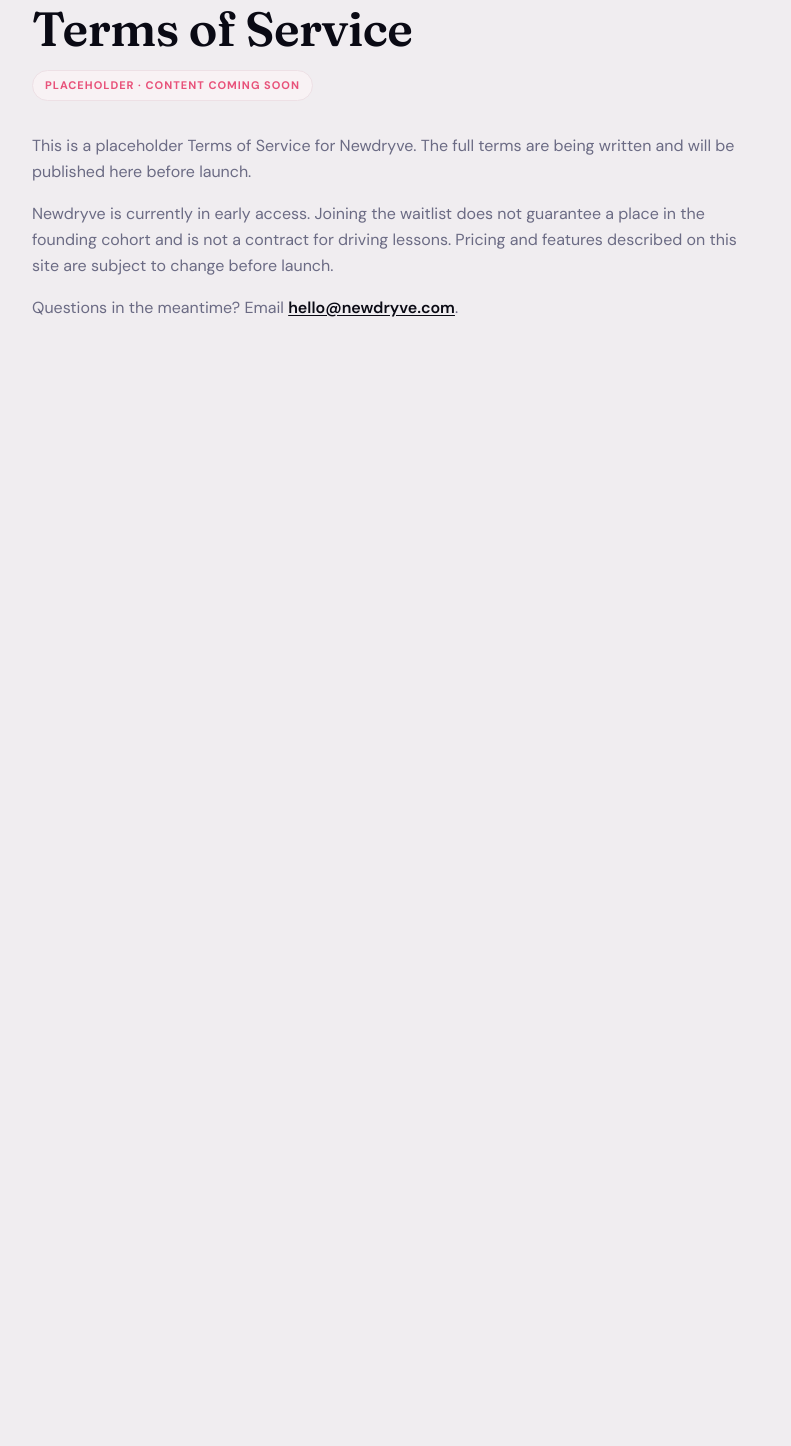
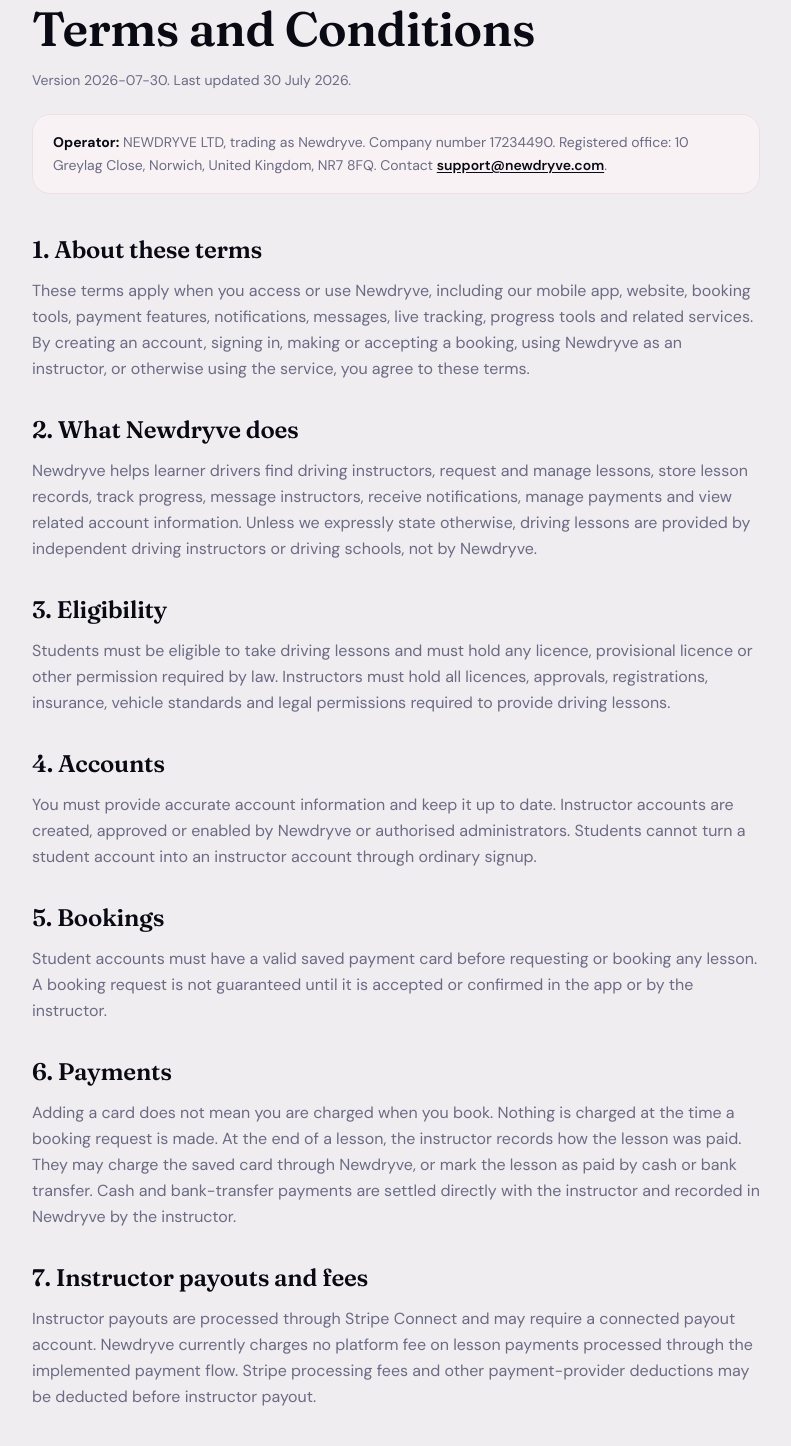
Before and after one commit to SUDO-LONDON/Newdryve-landing, a Next.js app: page /terms in a window 1280 px wide. Shown: the part 140-1586 px from the top of the page, without its empty margins (244-1035 px from the left). Before the commit the page ends 800 px from the top, so only its background shows below. Built offline with nearby package versions, Linux system fonts and the light colour scheme; no server answers.

Commit message:
Publish terms page

```diff
--- a/app/terms/page.tsx
+++ b/app/terms/page.tsx
@@ -1,20 +1,37 @@
 import Link from 'next/link';
 
 export const metadata = {
-  title: 'Terms of Service',
-  description: 'The terms that govern your use of Newdryve.',
+  title: 'Terms and Conditions | Newdryve',
+  description: 'Terms and conditions for using Newdryve.',
   robots: { index: false, follow: true },
   alternates: { canonical: '/terms' },
 };
+
+const sections = [
+  ['1. About these terms', 'These terms apply when you access or use Newdryve, including our mobile app, website, booking tools, payment features, notifications, messages, live tracking, progress tools and related services. By creating an account, signing in, making or accepting a booking, using Newdryve as an instructor, or otherwise using the service, you agree to these terms.'],
+  ['2. What Newdryve does', 'Newdryve helps learner drivers find driving instructors, request and manage lessons, store lesson records, track progress, message instructors, receive notifications, manage payments and view related account information. Unless we expressly state otherwise, driving lessons are provided by independent driving instructors or driving schools, not by Newdryve.'],
+  ['3. Eligibility', 'Students must be eligible to take driving lessons and must hold any licence, provisional licence or other permission required by law. Instructors must hold all licences, approvals, registrations, insurance, vehicle standards and legal permissions required to provide driving lessons.'],
+  ['4. Accounts', 'You must provide accurate account information and keep it up to date. Instructor accounts are created, approved or enabled by Newdryve or authorised administrators. Students cannot turn a student account into an instructor account through ordinary signup.'],
+  ['5. Bookings', 'Student accounts must have a valid saved payment card before requesting or booking any lesson. A booking request is not guaranteed until it is accepted or confirmed in the app or by the instructor.'],
+  ['6. Payments', 'Adding a card does not mean you are charged when you book. Nothing is charged at the time a booking request is made. At the end of a lesson, the instructor records how the lesson was paid. They may charge the saved card through Newdryve, or mark the lesson as paid by cash or bank transfer. Cash and bank-transfer payments are settled directly with the instructor and recorded in Newdryve by the instructor.'],
+  ['7. Instructor payouts and fees', 'Instructor payouts are processed through Stripe Connect and may require a connected payout account. Newdryve currently charges no platform fee on lesson payments processed through the implemented payment flow. Stripe processing fees and other payment-provider deductions may be deducted before instructor payout.'],
+  ['8. Cancellations, rescheduling and no-shows', 'Cancelling more than 24 hours before the lesson is free unless the app or instructor clearly says otherwise before booking. Cancelling within 24 hours may result in a cancellation charge of 50% of the lesson price. A no-show may lead to a charge up to the full lesson price where permitted.'],
+  ['9. Refunds and disputes', 'Refunds may depend on lesson status, payment method, instructor evidence, cancellation timing and applicable consumer rights. If you believe a charge is incorrect, contact us promptly with booking details and the reason for the dispute.'],
+  ['10. Safety and instructor responsibilities', 'Students must be fit and legally allowed to drive at the time of each lesson. Instructors are responsible for their availability, pricing, lesson types, lesson delivery, vehicle, insurance, qualifications, records and tax obligations.'],
+  ['11. Location and live tracking', 'Newdryve may use location information for pickup points, distance estimates, live lesson tracking, route context, safety features and booking records. You must not rely on live tracking as an emergency, safety or navigation service.'],
+  ['12. Messages, progress and reviews', 'You must communicate respectfully and only for legitimate lesson, account, support or safety purposes. Progress information is for learning support only and is not a guarantee that a student is ready for a test or will pass. Reviews must be honest, fair, relevant and based on genuine experience.'],
+  ['13. Tools and third-party services', 'Newdryve may provide calendar feeds, exports, statements, receipts, expense recording, receipt scanning and AI-generated summaries. These tools are provided for convenience. Newdryve may rely on third-party services such as Stripe, mapping providers, notification providers, authentication providers, hosting services and app stores.'],
+  ['14. Account deletion and privacy', 'You may request or use available tools to delete your account. We may retain records where necessary for legal, regulatory, tax, fraud prevention, payment, dispute, security or legitimate business purposes. Our use of personal data is described in our Privacy Policy.'],
+  ['15. Acceptable use', 'You must not use Newdryve unlawfully, fraudulently, abusively or in a way that harms other users, Newdryve or the public. You must not bypass security, interfere with payments, impersonate others, harass users, misuse personal data or arrange fraudulent bookings.'],
+  ['16. Liability and consumer rights', 'Nothing in these terms excludes or limits liability where it would be unlawful to do so. Nothing in these terms affects your statutory rights as a consumer.'],
+  ['17. Changes, governing law and contact', 'We may update these terms from time to time. These terms are governed by the laws of England and Wales. Questions, complaints, cancellation disputes, refund requests and support queries should be sent to support@newdryve.com.'],
+];
 
 export default function TermsPage() {
   return (
     <div className="bg-canvas text-ink min-h-screen">
       <main className="max-w-3xl mx-auto px-5 py-16 md:py-24">
-        <Link
-          href="/"
-          className="inline-flex items-center gap-1.5 text-sm font-bold text-ink-secondary hover:text-ink motion-safe:transition-colors"
-        >
+        <Link href="/" className="inline-flex items-center gap-1.5 text-sm font-bold text-ink-secondary hover:text-ink motion-safe:transition-colors">
           <svg width="14" height="14" viewBox="0 0 12 12" fill="none" aria-hidden="true">
             <path d="M9.5 6h-7M6 2.5 2.5 6 6 9.5" stroke="currentColor" strokeWidth="1.75" strokeLinecap="round" strokeLinejoin="round" />
           </svg>
@@ -22,30 +39,20 @@
         </Link>
 
         <h1 className="font-display mt-6 text-[clamp(32px,5vw,48px)] font-semibold tracking-[-1px] leading-[1.05]">
-          Terms of Service
+          Terms and Conditions
         </h1>
+        <p className="mt-4 text-sm text-ink-secondary">Version 2026-07-30. Last updated 30 July 2026.</p>
+        <p className="mt-6 rounded-2xl border border-blush-border bg-blush-surface px-5 py-4 text-sm leading-relaxed text-ink-secondary">
+          <strong className="text-ink">Operator:</strong> NEWDRYVE LTD, trading as Newdryve. Company number 17234490. Registered office: 10 Greylag Close, Norwich, United Kingdom, NR7 8FQ. Contact <a href="mailto:support@newdryve.com" className="font-semibold text-ink underline underline-offset-2">support@newdryve.com</a>.
+        </p>
 
-        <div className="mt-4 inline-flex items-center gap-2 rounded-full bg-blush-surface border border-blush-border px-3 py-1.5 text-[11px] font-bold uppercase tracking-[1px] text-deep-rose">
-          Placeholder · content coming soon
-        </div>
-
-        <div className="mt-8 space-y-4 text-base text-ink-secondary leading-relaxed">
-          <p>
-            This is a placeholder Terms of Service for Newdryve. The full terms are being written and will be published
-            here before launch.
-          </p>
-          <p>
-            Newdryve is currently in early access. Joining the waitlist does not guarantee a place in the founding cohort
-            and is not a contract for driving lessons. Pricing and features described on this site are subject to change
-            before launch.
-          </p>
-          <p>
-            Questions in the meantime? Email{' '}
-            <a href="mailto:hello@newdryve.com" className="font-semibold text-ink underline underline-offset-2">
-              hello@newdryve.com
-            </a>
-            .
-          </p>
+        <div className="mt-10 space-y-8">
+          {sections.map(([title, body]) => (
+            <section key={title}>
+              <h2 className="font-display text-2xl font-semibold tracking-[-0.3px] text-ink">{title}</h2>
+              <p className="mt-3 text-base leading-relaxed text-ink-secondary">{body}</p>
+            </section>
+          ))}
         </div>
       </main>
     </div>
```
